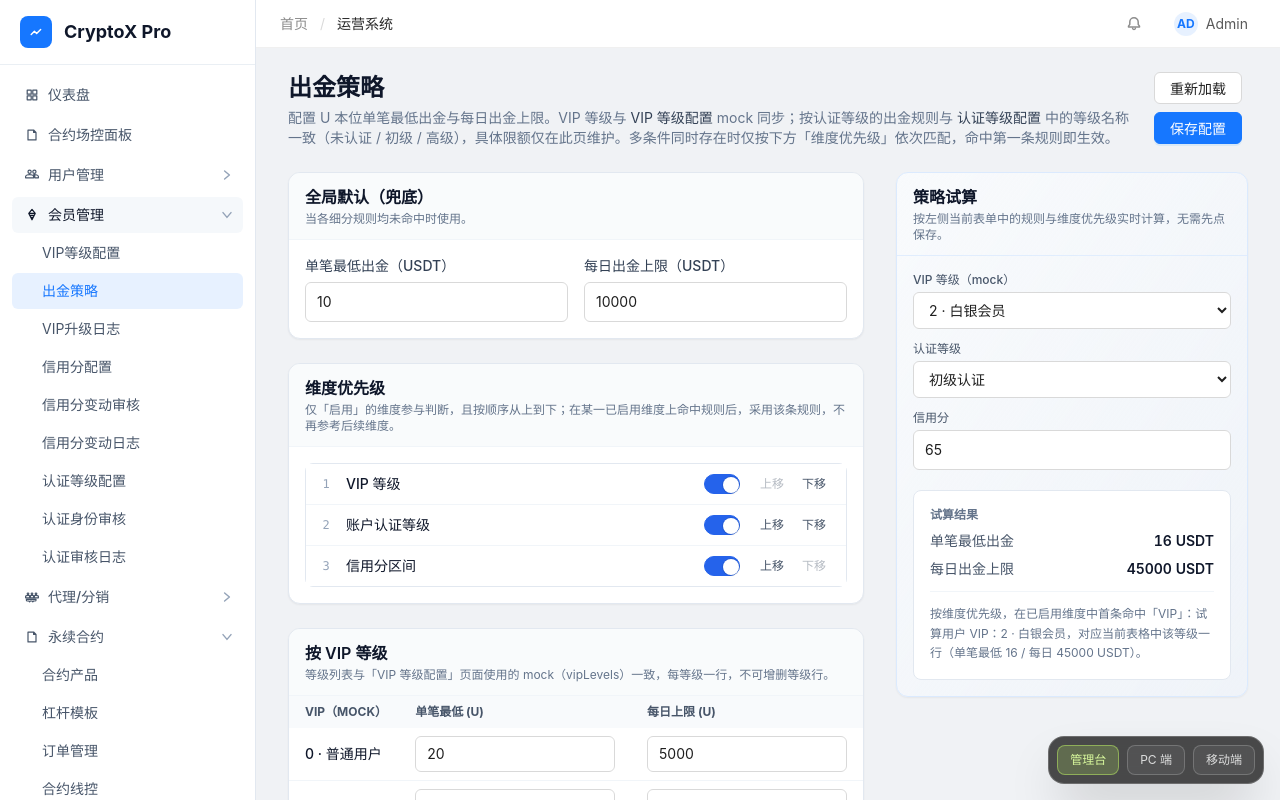
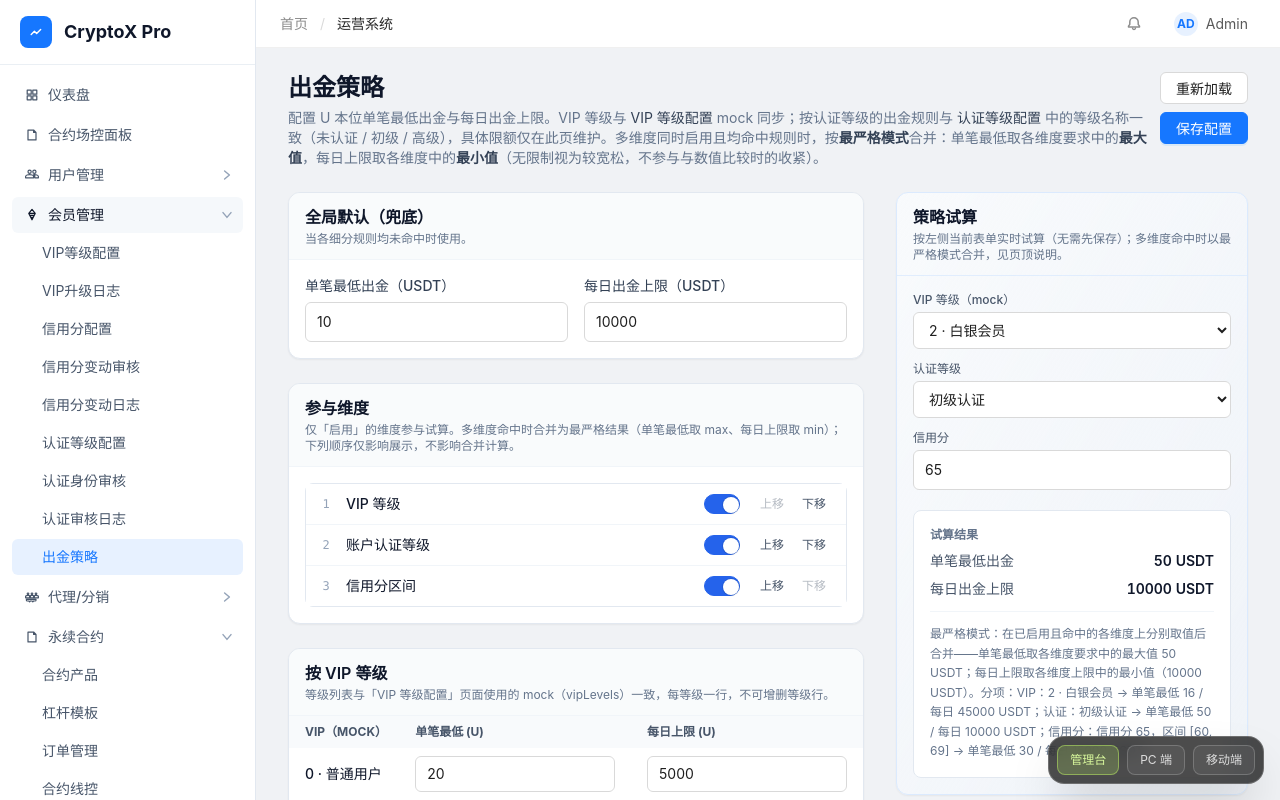
Before and after one commit to gloopai/fex-admin, a Vue app: page /admin/users/withdraw-policy in a window 1280 px wide. Built offline with nearby package versions, Linux system fonts and the light colour scheme.

Commit message:
feat: update

```diff
--- a/src/admin/config/nav.js
+++ b/src/admin/config/nav.js
@@ -18,14 +18,14 @@ export const navTree = [
     icon: 'vip',
     children: [
       { title: 'VIP等级配置', path: '/admin/users/vip-config' },
-      { title: '出金策略', path: '/admin/users/withdraw-policy' },
       { title: 'VIP升级日志', path: '/admin/users/vip-upgrades' },
       { title: '信用分配置', path: '/admin/users/credit-score-config' },
       { title: '信用分变动审核', path: '/admin/users/credit-score-audit' },
       { title: '信用分变动日志', path: '/admin/users/credit-score-changes' },
       { title: '认证等级配置', path: '/admin/users/verification-config' },
       { title: '认证身份审核', path: '/admin/users/verification-audit' },
-      { title: '认证审核日志', path: '/admin/users/verification-log' }
+      { title: '认证审核日志', path: '/admin/users/verification-log' },
+      { title: '出金策略', path: '/admin/users/withdraw-policy' },
     ]
   },
   {
--- a/src/admin/mock/withdrawPolicy.js
+++ b/src/admin/mock/withdrawPolicy.js
@@ -190,8 +190,8 @@ function verificationLevelLabel(lvl) {
 }
 
 /**
- * 根据用户画像与「当前 policy 对象」试算有效出金限额（仅按 dimensionPriority 首条命中）。
- * 应对表单输入为字符串等情况，内部会做数值规范化。
+ * 根据用户画像与「当前 policy 对象」试算有效出金限额。
+ * 多维度：对每个已启用且命中的维度各取一条规则后，按最严格模式合并——单笔最低取各维度最大值，每日上限取各维度中的最小值（无限制不参与「取最小」比较，若全部无限制则为无限制）。
  */
 export function computeEffectiveWithdrawPolicy(user, policy) {
   if (!policy || !policy.defaultPolicy) {
@@ -269,34 +269,28 @@ export function computeEffectiveWithdrawPolicy(user, policy) {
     }
   }
 
+  const dimLabel = (dim) =>
+    ({ vip: 'VIP', verification: '认证', credit_score: '信用分' }[dim] || dim)
+
+  const candidates = []
   for (const dim of policy.dimensionPriority ?? []) {
     if (!isOn(dim)) continue
     const rule = pickers[dim]?.() ?? null
-    if (rule) {
+    if (!rule) continue
     const minW = num(rule.minWithdrawUsdt, 0)
     const daily = effectiveDailyCap(rule.dailyCapUsdt)
-      const dimLabel = { vip: 'VIP', verification: '认证', credit_score: '信用分' }[dim] || dim
-
     let detail = ''
     if (dim === WITHDRAW_POLICY_DIMENSION.VIP) {
-        detail = `试算用户 VIP：${vipLevelLabel(vipLevel)}，对应当前表格中该等级一行（单笔最低 ${minW} / 每日 ${formatCapText(daily)}）。`
+      detail = `${vipLevelLabel(vipLevel)} → 单笔最低 ${minW} / 每日 ${formatCapText(daily)}`
     } else if (dim === WITHDRAW_POLICY_DIMENSION.VERIFICATION) {
-        detail = `试算用户认证：${verificationLevelLabel(verificationLevel)}，对应当前表格中该等级一行（单笔最低 ${minW} / 每日 ${formatCapText(daily)}）。`
+      detail = `${verificationLevelLabel(verificationLevel)} → 单笔最低 ${minW} / 每日 ${formatCapText(daily)}`
     } else {
-        detail = `试算用户信用分 ${creditScore}，落入区间 [${rule.minScore}, ${rule.maxScore}]（单笔最低 ${minW} / 每日 ${formatCapText(daily)}）。`
+      detail = `信用分 ${creditScore}，区间 [${rule.minScore}, ${rule.maxScore}] → 单笔最低 ${minW} / 每日 ${formatCapText(daily)}`
+    }
+    candidates.push({ dim, rule, minW, daily, detail })
   }
 
-      return {
-        minWithdrawUsdt: minW,
-        dailyCapUsdt: daily,
-        mode: 'first_match',
-        dimension: dim,
-        rule,
-        explain: `按维度优先级，在已启用维度中首条命中「${dimLabel}」：${detail}`
-      }
-    }
-  }
-
+  if (candidates.length === 0) {
     return {
       minWithdrawUsdt: defMin,
       dailyCapUsdt: effectiveDailyCap(defDaily),
@@ -304,3 +298,18 @@ export function computeEffectiveWithdrawPolicy(user, policy) {
       explain: `已启用维度均未匹配到规则（请检查试算用户的 VIP / 认证 / 信用分是否在表格中有对应行或区间），使用「全局默认」：单笔最低 ${defMin} USDT，每日上限 ${formatCapText(defDaily)}。`
     }
   }
+
+  const strictMin = Math.max(...candidates.map((c) => c.minW))
+  const finiteDailies = candidates.map((c) => c.daily).filter((d) => d !== null && d !== undefined)
+  const strictDaily = finiteDailies.length === 0 ? null : Math.min(...finiteDailies)
+
+  const parts = candidates.map((c) => `${dimLabel(c.dim)}：${c.detail}`)
+  const explain = `最严格模式：在已启用且命中的各维度上分别取值后合并——单笔最低取各维度要求中的最大值 ${strictMin} USDT；每日上限取各维度上限中的最小值${strictDaily === null ? '（均为无限制则无上限）' : `（${strictDaily} USDT）`}。分项：${parts.join('；')}。`
+
+  return {
+    minWithdrawUsdt: strictMin,
+    dailyCapUsdt: strictDaily,
+    mode: 'strictest',
+    explain
+  }
+}
--- a/src/pages/admin/user/WithdrawPolicyPage.vue
+++ b/src/pages/admin/user/WithdrawPolicyPage.vue
@@ -148,7 +148,7 @@ function toggleDimensionEnabled(dim) {
           <span class="text-slate-700">VIP 等级配置</span>
           mock 同步；按认证等级的出金规则与
           <span class="text-slate-700">认证等级配置</span>
-          中的等级名称一致（未认证 / 初级 / 高级），具体限额仅在此页维护。多条件同时存在时仅按下方「维度优先级」依次匹配，命中第一条规则即生效。
+          中的等级名称一致（未认证 / 初级 / 高级），具体限额仅在此页维护。多维度同时启用且均命中规则时，按<strong class="font-semibold text-slate-700">最严格模式</strong>合并：单笔最低取各维度要求中的<strong class="font-semibold text-slate-700">最大值</strong>，每日上限取各维度中的<strong class="font-semibold text-slate-700">最小值</strong>（无限制视为较宽松，不参与与数值比较时的收紧）。
         </p>
       </div>
       <div class="flex flex-wrap gap-2">
@@ -195,9 +195,9 @@ function toggleDimensionEnabled(dim) {
     <!-- 维度优先级 -->
     <div class="rounded-xl border border-slate-200 bg-white shadow-sm overflow-hidden">
       <div class="border-b border-slate-100 bg-slate-50/80 px-4 py-3">
-        <h2 class="text-base font-semibold text-slate-900">维度优先级</h2>
+        <h2 class="text-base font-semibold text-slate-900">参与维度</h2>
         <p class="text-xs text-slate-500 mt-0.5">
-          仅「启用」的维度参与判断，且按顺序从上到下；在某一已启用维度上命中规则后，采用该条规则，不再参考后续维度。
+          仅「启用」的维度参与试算。多维度命中时合并为最严格结果（单笔最低取 max、每日上限取 min）；下列顺序仅影响展示，不影响合并计算。
         </p>
       </div>
       <div class="p-4">
@@ -376,7 +376,7 @@ function toggleDimensionEnabled(dim) {
           <div class="border-b border-blue-100/80 px-4 py-3">
             <h2 class="text-base font-semibold text-slate-900">策略试算</h2>
             <p class="text-xs text-slate-500 mt-0.5">
-              按左侧当前表单中的规则与维度优先级实时计算，无需先点保存。
+              按左侧当前表单实时试算（无需先保存）；多维度命中时以最严格模式合并，见页顶说明。
             </p>
           </div>
           <div class="p-4 flex flex-col gap-5">
```
Lines whose indentation alone changed are shown as unchanged.
